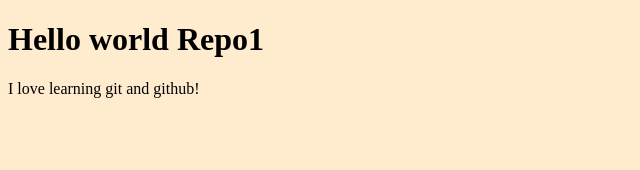
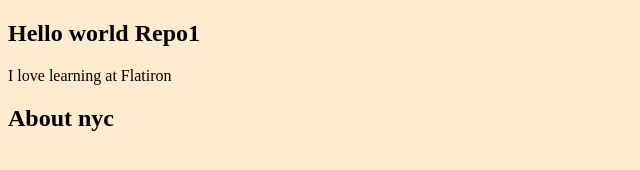
Before and after one commit to mattstead6/repo1, a plain HTML site: page index.html in a window 1280 px wide. Shown: the whole page, without its empty margins (0-640 px from the left). Drawn offline with Linux system fonts and the light colour scheme.

Commit message:
added stuff

```diff
--- a/index.html
+++ b/index.html
@@ -8,7 +8,12 @@
     <title>REPO1</title>
 </head>
 <body>
+    <section>
     <h1>Hello world Repo1</h1>
-    <p>I love learning git and github!</p>
+    <p>I love learning at Flatiron</p>
+    </section>
+<section>
+    <h2>About nyc</h2>
+</section>
 </body>
 </html>
--- a/main.css
+++ b/main.css
@@ -1,3 +1,4 @@
 body {
     background-color: blanchedalmond;
+    background-image: 'https://media.cntraveler.com/photos/5a8f3b070e2cf839e9dbfa1d/2:1/w_2560%2Cc_limit/NYC_GettyImages-640006562.jpg'
 }
```
